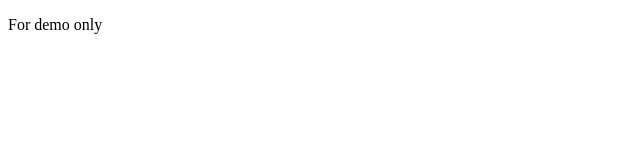
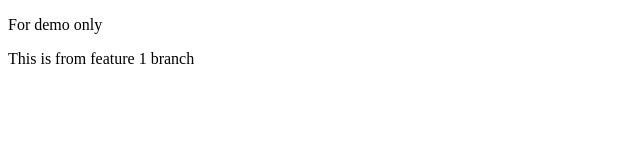
Before and after one commit to Vats18/localrepo, a plain HTML site: page index.html in a window 1280 px wide. Shown: the whole page, without its empty margins (0-640 px from the left). Drawn offline with Linux system fonts and the light colour scheme.

Commit message:
new feature added

```diff
--- a/index.html
+++ b/index.html
@@ -7,5 +7,6 @@
 </head>
 <body>
     <p>For demo only</p>
+    <p>This is from feature 1 branch</p>
 </body>
 </html>
```
